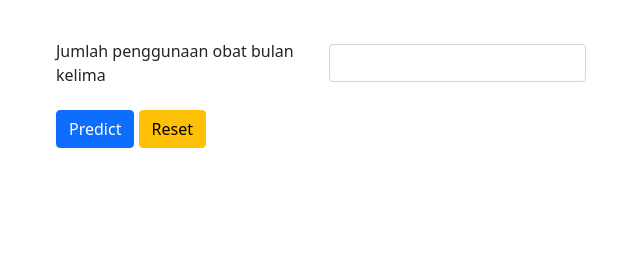
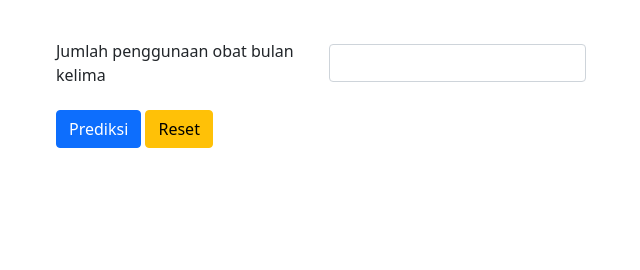
Before and after one commit to yopisaputra/SIDIK-PO, a Flask app: page /ctm in a window 1280 px wide. Shown: the part 530-800 px from the top of the page, without its empty margins (26-666 px from the left). Run offline with Flask 3, Linux system fonts and the light colour scheme.

Commit message:
refactoring button

```diff
--- a/templates/ambrox.html
+++ b/templates/ambrox.html
@@ -54,7 +54,7 @@
       </div>
 
         <div class="col-6">
-          <button type="submit" class="btn btn-primary">Predict</button>
+          <button type="submit" class="btn btn-primary">Prediksi</button>
           <button type="reset" class="btn btn-warning">Reset</button>
         </div>
     </form>
--- a/templates/amox.html
+++ b/templates/amox.html
@@ -54,7 +54,7 @@
       </div>
 
         <div class="col-6">
-          <button type="submit" class="btn btn-primary">Predict</button>
+          <button type="submit" class="btn btn-primary">Prediksi</button>
           <button type="reset" class="btn btn-warning">Reset</button>
         </div>
     </form>
--- a/templates/ctm.html
+++ b/templates/ctm.html
@@ -54,7 +54,7 @@
       </div>
 
         <div class="col-6">
-          <button type="submit" class="btn btn-primary">Predict</button>
+          <button type="submit" class="btn btn-primary">Prediksi</button>
           <button type="reset" class="btn btn-warning">Reset</button>
         </div>
     </form>
--- a/templates/para.html
+++ b/templates/para.html
@@ -54,7 +54,7 @@
       </div>
 
         <div class="col-6">
-          <button type="submit" class="btn btn-primary">Predict</button>
+          <button type="submit" class="btn btn-primary">Prediksi</button>
           <button type="reset" class="btn btn-warning">Reset</button>
         </div>
     </form>
--- a/templates/vit.html
+++ b/templates/vit.html
@@ -54,7 +54,7 @@
       </div>
 
         <div class="col-6">
-          <button type="submit" class="btn btn-primary">Predict</button>
+          <button type="submit" class="btn btn-primary">Prediksi</button>
           <button type="reset" class="btn btn-warning">Reset</button>
         </div>
     </form>
```
